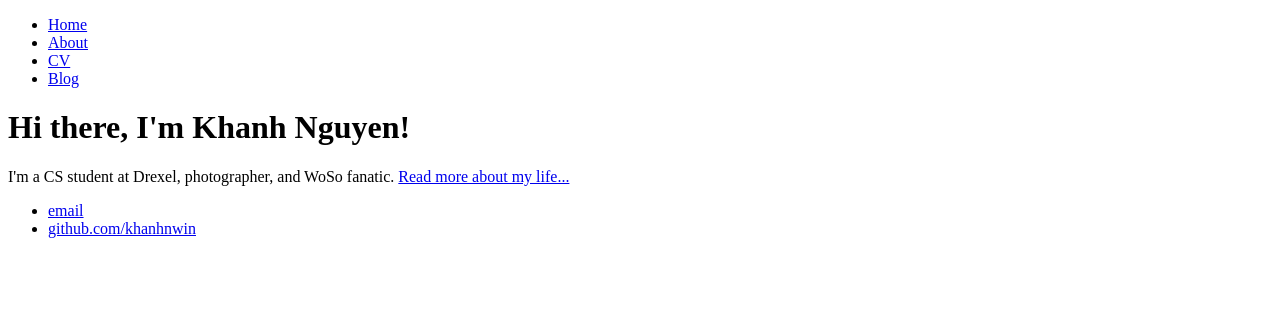
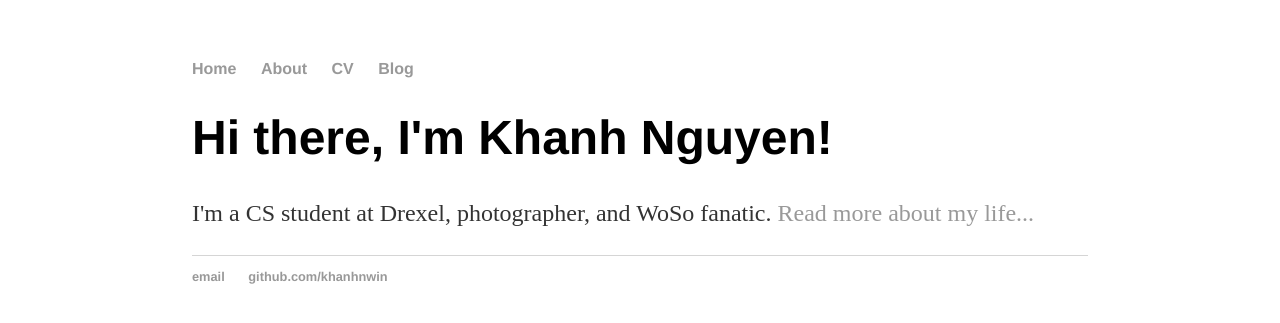
Before and after one commit to khanhnwin/khanhnwin.github.io, a Jekyll site: the page built from index.html, in a window 1280 px wide. Shown: the top 323 px of the page. Built offline with Jekyll 4.4.1, drawn with Linux system fonts in a browser that asks for light colours.

Commit message:
Link to stylesheet in default.html

```diff
--- a/_layouts/default.html
+++ b/_layouts/default.html
@@ -3,7 +3,7 @@
 		<head>
 			<title>{{ page.title }}</title>
 			<!-- link to main stylesheet -->
-			<link rel="stylesheet" type="text/css" href="~/stylesheets/main.css">
+			<link rel="stylesheet" type="text/css" href="/stylesheets/main.css">
 		</head>
 		<body>
 			<nav>
```
